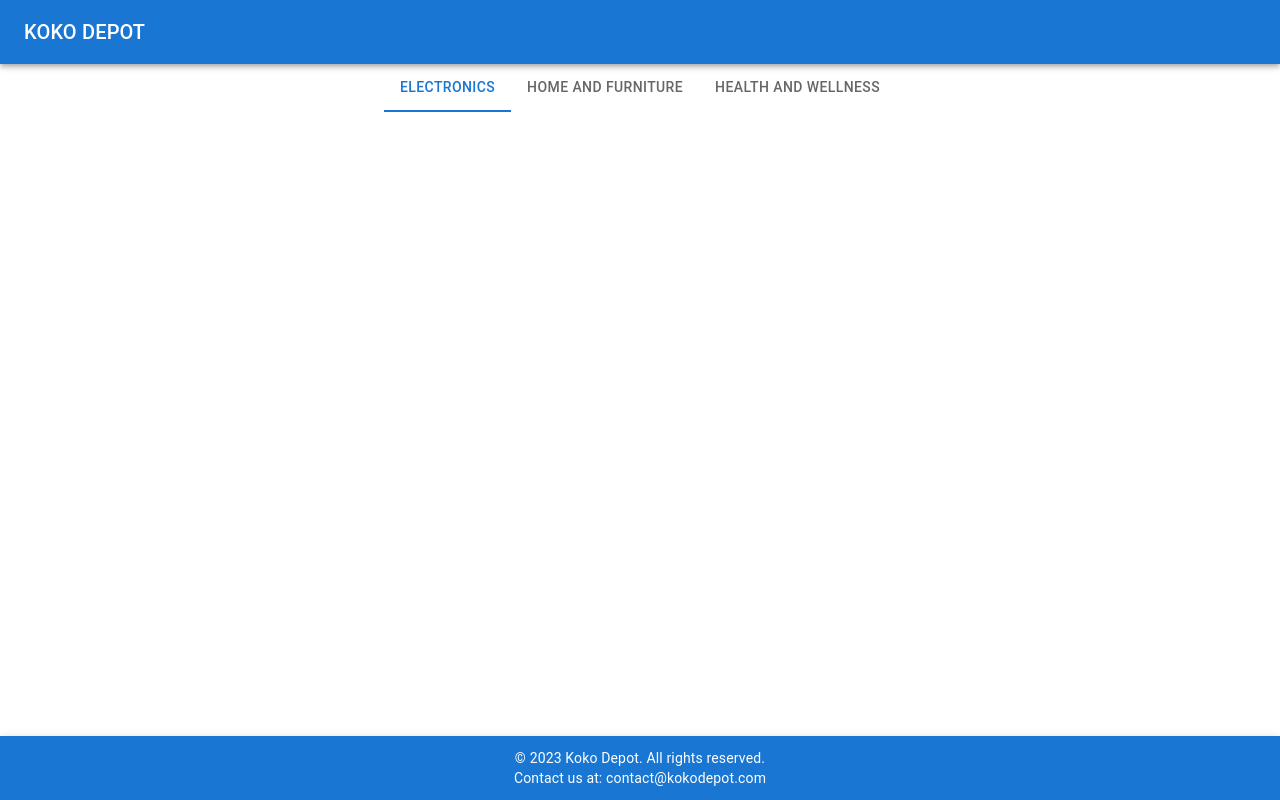
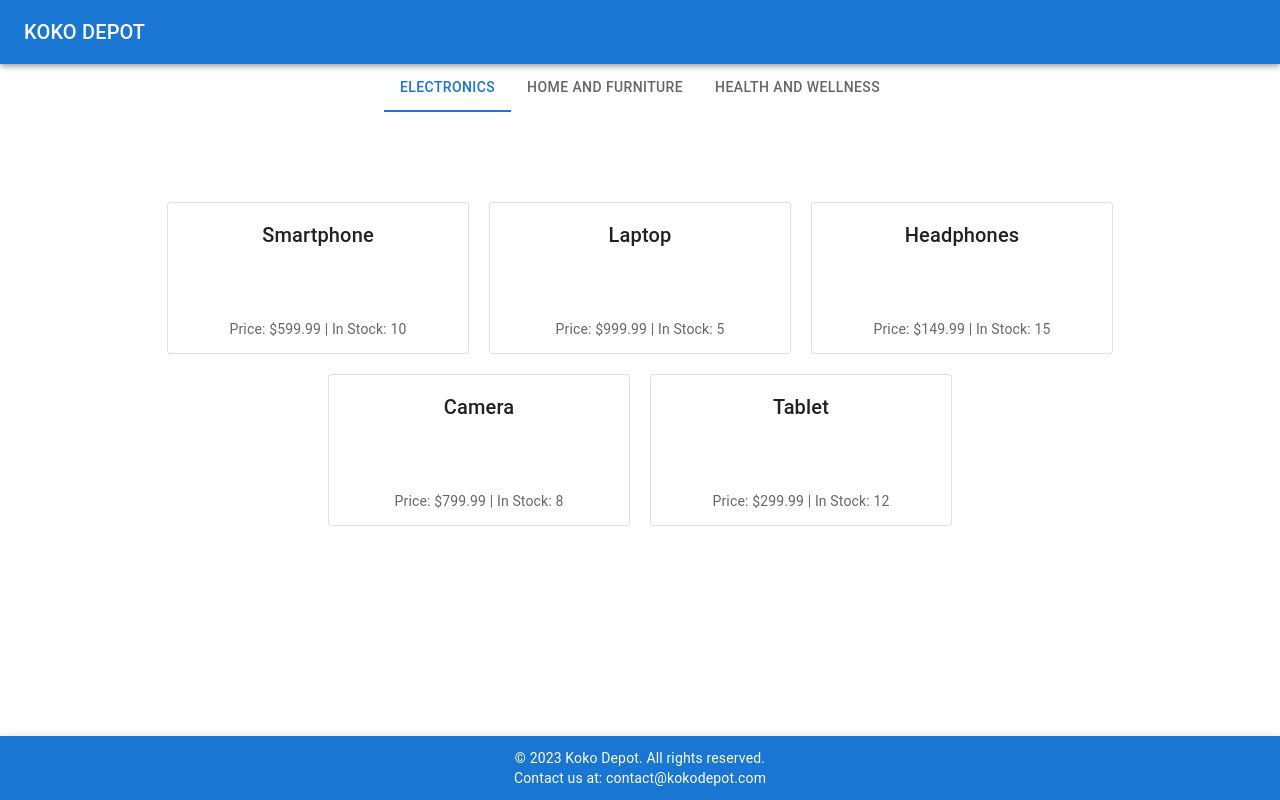
Before and after one commit to cleecoloma/storefront, a React (Vite) app: page / in a window 1280 px wide. Both pictures are taken after a click on the tab "ELECTRONICS". Built offline with nearby package versions, Linux system fonts and the light colour scheme.

Commit message:
updated Products component code

```diff
--- a/src/App.jsx
+++ b/src/App.jsx
@@ -2,8 +2,9 @@ import { useState } from 'react';
 import store from './store';
 import { Provider } from 'react-redux';
 import Header from './Components/Header';
+import Categories from './Components/Categories';
+import Products from './Components/Products';
 import Footer from './Components/Footer';
-import Categories from './Components/Categories';
 import './App.css';
 
 function App() {
@@ -12,6 +13,7 @@ function App() {
       <Provider store={store}>
         <Header />
         <Categories />
+        <Products />
         <Footer />
       </Provider>
     </>
--- /dev/null
+++ b/src/Components/Products/Products.css
@@ -0,0 +1,25 @@
+.product-container {
+  display: flex;
+  flex-wrap: wrap;
+  justify-content: center;
+  margin-top: 5rem;
+}
+
+.card {
+  width: 300px;
+  height: 150px;
+  margin: 10px;
+}
+
+.card-content {
+  display: flex;
+  flex-direction: column;
+  align-items: center;
+  text-align: center;
+  justify-content: space-between;
+  height: 80%;
+}
+
+.card-content > * {
+  margin: 10px 0;
+}
--- a/src/Components/Products/index.jsx
+++ b/src/Components/Products/index.jsx
@@ -0,0 +1,37 @@
+import React from 'react';
+import { useSelector } from 'react-redux';
+import Card from '@mui/material/Card';
+import CardContent from '@mui/material/CardContent';
+import Typography from '@mui/material/Typography';
+import './Products.css';
+
+function Products() {
+  const activeCategory = useSelector(
+    (state) => state.categories.activeCategory
+  );
+  const products = useSelector((state) => state.products);
+
+  // Filter products based on the active category
+  const filteredProducts = products.filter(
+    (product) => product.category === activeCategory
+  );
+
+  return (
+    <div className='product-container'>
+      {filteredProducts.map((product) => (
+        <Card key={product.id} className='card' variant='outlined'>
+          <CardContent className='card-content'>
+            <Typography variant='h6' component='div'>
+              {product.name}
+            </Typography>
+            <Typography variant='body2' color='textSecondary'>
+              Price: ${product.price} | In Stock: {product.inventory}
+            </Typography>
+          </CardContent>
+        </Card>
+      ))}
+    </div>
+  );
+}
+
+export default Products;
```
